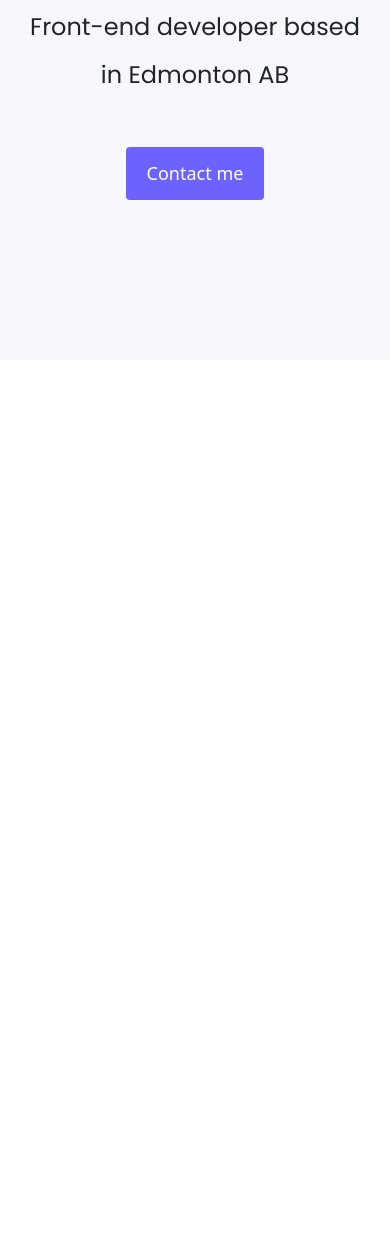
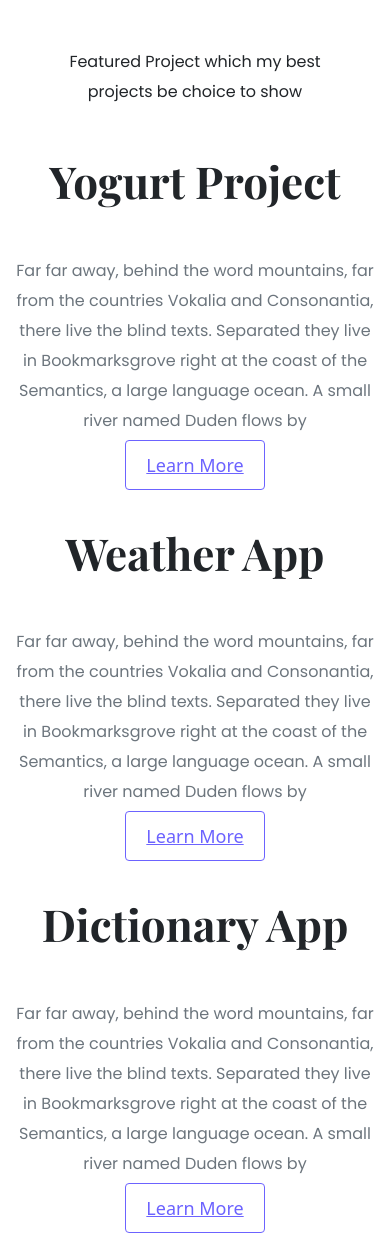
Before and after one commit to jdaublas/Porfolio, a plain HTML site: page index.html in a window 390 px wide. Shown: the part 449-1682 px from the top of the page. Before the commit the page ends 844 px from the top, so only its background shows below. Drawn offline with nearby package versions, Linux system fonts and the light colour scheme.

Commit message:
Added images and integrated homepage design

```diff
--- a/index.html
+++ b/index.html
@@ -43,5 +43,63 @@
         <a href="#" class="btn btn-branding">Contact me</a>
       </div>
     </div>
+    <div class="text-center m-5">
+      <p>Featured Project which my best projects be choice to show</p>
+    </div>
+    <div class="container">
+      <div class="row mb-5">
+        <div class="col d-none d-sm-block">
+          <img src="/images/Yogurt.png" class="img-fluid" alt="" />
+        </div>
+
+        <div class="col">
+          <div class="project-description">
+            <h2 class="mb-5">Yogurt Project</h2>
+            <p class="text-muted">
+              Far far away, behind the word mountains, far from the countries
+              Vokalia and Consonantia, there live the blind texts. Separated
+              they live in Bookmarksgrove right at the coast of the Semantics, a
+              large language ocean. A small river named Duden flows by
+            </p>
+            <a href="#" class="mb-5 btn-branding-outline"> Learn More </a>
+          </div>
+        </div>
+      </div>
+      <div class="row mb-5">
+        <div class="col">
+          <div class="project-description">
+            <h2 class="mb-5">Weather App</h2>
+            <p class="text-muted">
+              Far far away, behind the word mountains, far from the countries
+              Vokalia and Consonantia, there live the blind texts. Separated
+              they live in Bookmarksgrove right at the coast of the Semantics, a
+              large language ocean. A small river named Duden flows by
+            </p>
+            <a href="#" class="mb-5 btn-branding-outline"> Learn More </a>
+          </div>
+        </div>
+        <div class="col d-none d-sm-block">
+          <img src="/images/Weather.png" class="img-fluid" alt="" />
+        </div>
+      </div>
+      <div class="row">
+        <div class="col d-none d-sm-block">
+          <img src="/images/Dictionary.png" class="img-fluid" alt="" />
+        </div>
+
+        <div class="col">
+          <div class="project-description">
+            <h2 class="mb-5">Dictionary App</h2>
+            <p class="text-muted">
+              Far far away, behind the word mountains, far from the countries
+              Vokalia and Consonantia, there live the blind texts. Separated
+              they live in Bookmarksgrove right at the coast of the Semantics, a
+              large language ocean. A small river named Duden flows by
+            </p>
+            <a href="#" class="mb-5 btn-branding-outline"> Learn More </a>
+          </div>
+        </div>
+      </div>
+    </div>
   </body>
 </html>
--- a/styles/style.css
+++ b/styles/style.css
@@ -1,3 +1,7 @@
+:root {
+  --branding-color: #6c63ff;
+}
+
 h1,
 h2,
 h3,
@@ -12,8 +16,14 @@ h1 {
   font-size: 96px;
 }
 
+h2 {
+  font-size: 64px;
+}
+
 p {
   font-family: "Poppins", sans-serif;
+  font-size: 16px;
+  line-height: 30px;
 }
 
 /*****first section of website*****/
@@ -39,10 +49,44 @@ p {
 }
 
 .btn-branding {
-  background: #6c63ff;
+  background: var(--branding-color);
   border-radius: 4px;
   color: white;
   font-size: 18px;
   line-height: 27px;
   padding: 12px 20px;
 }
+
+.btn-branding-outline {
+  background: white;
+  border-radius: 4px;
+  border: 1px solid var(--branding-color);
+  color: var(--branding-color);
+  font-size: 18px;
+  line-height: 27px;
+  padding: 12px 20px;
+}
+
+.project-description {
+  padding: 120px 60px;
+}
+
+@media (max-width: 800px) {
+  h1{
+    font-size: 44px;
+  }
+
+  h2{
+    font-size: 44px;
+  }
+
+  .hero{
+    padding: 80px 20px;
+  }
+  .project-description {
+    padding: 0;
+    text-align: center;
+  }
+}
+
+}
```
Also changed, not shown: images/Dictionary.png (added), images/Weather.png (added), images/Yogurt.png (added), 1 other file.
